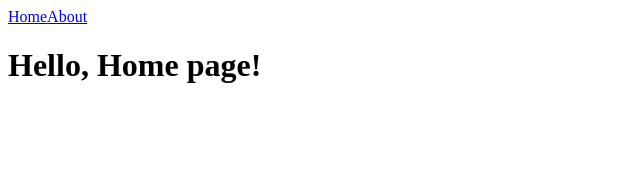
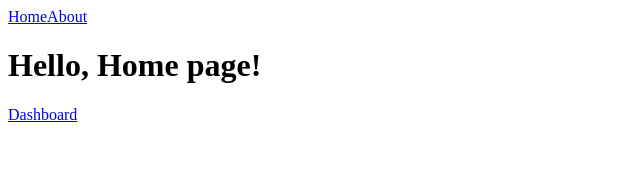
Before and after one commit to owl29bd/portfolio, a Next.js app: page / in a window 1280 px wide. Shown: the top 196 px of the page, without its empty margins (0-640 px from the left). Built offline with nearby package versions, Linux system fonts and the light colour scheme.

Commit message:
next-link <Link> component

```diff
--- a/src/app/page.tsx
+++ b/src/app/page.tsx
@@ -1,9 +1,15 @@
 // `app/page.tsx` is the UI for the `/` URL
 import type { Metadata } from "next";
+import Link from "next/link";
 
 export const metadata: Metadata = {
   title: "Next.js",
 };
 export default function Page() {
-  return <h1>Hello, Home page!</h1>;
+  return (
+    <>
+      <h1>Hello, Home page!</h1>
+      <Link href="/dashboard">Dashboard</Link>
+    </>
+  );
 }
```
